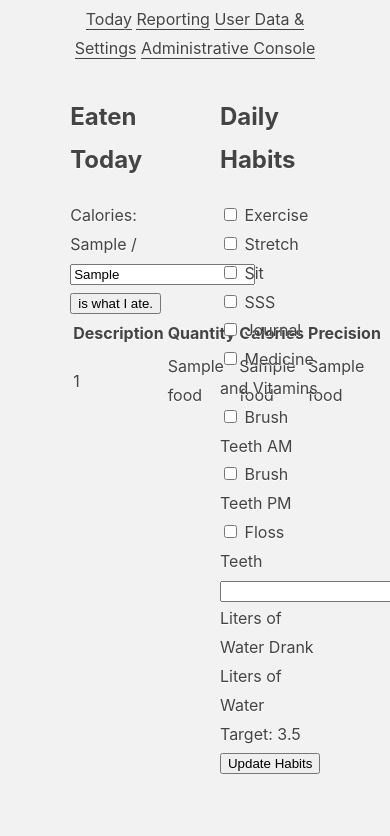
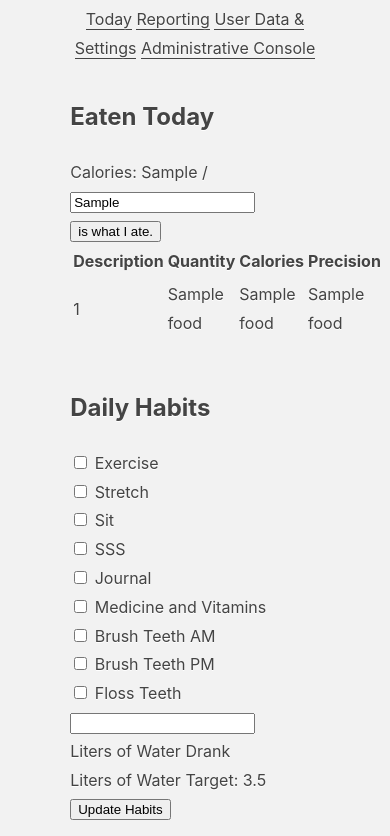
Before and after one commit to nathanfrommpls/nrp, a Flask app: template templates/today.html in a window 390 px wide; the page is wider, and only the part inside the window is pictured. Shown: the part 245-1081 px from the top of that part. Before the commit the page ends 1019 px from the top of that part, so only its background shows below. Run offline with Flask 3, Linux system fonts and the light colour scheme; the template is opened without the code that fills it: most values are stand-ins (such as "Sample title", 1, 10 or a date in 2020); some libraries are stand-ins or nearby versions.

Commit message:
Simple CSS update for mobile.

```diff
--- a/static/style.css
+++ b/static/style.css
@@ -41,3 +41,19 @@
     text-align: left;
     float: right;
 }
+
+@media screen and (max-width: 768px) {
+  .dashleft {
+    margin: 5% auto;
+    width: 80%;
+    text-align: left;
+    float: left;
+  }
+
+  .dashright {
+    margin: 5% auto;
+    width: 80%;
+    text-align: left;
+    float: left;
+  }
+}
```
